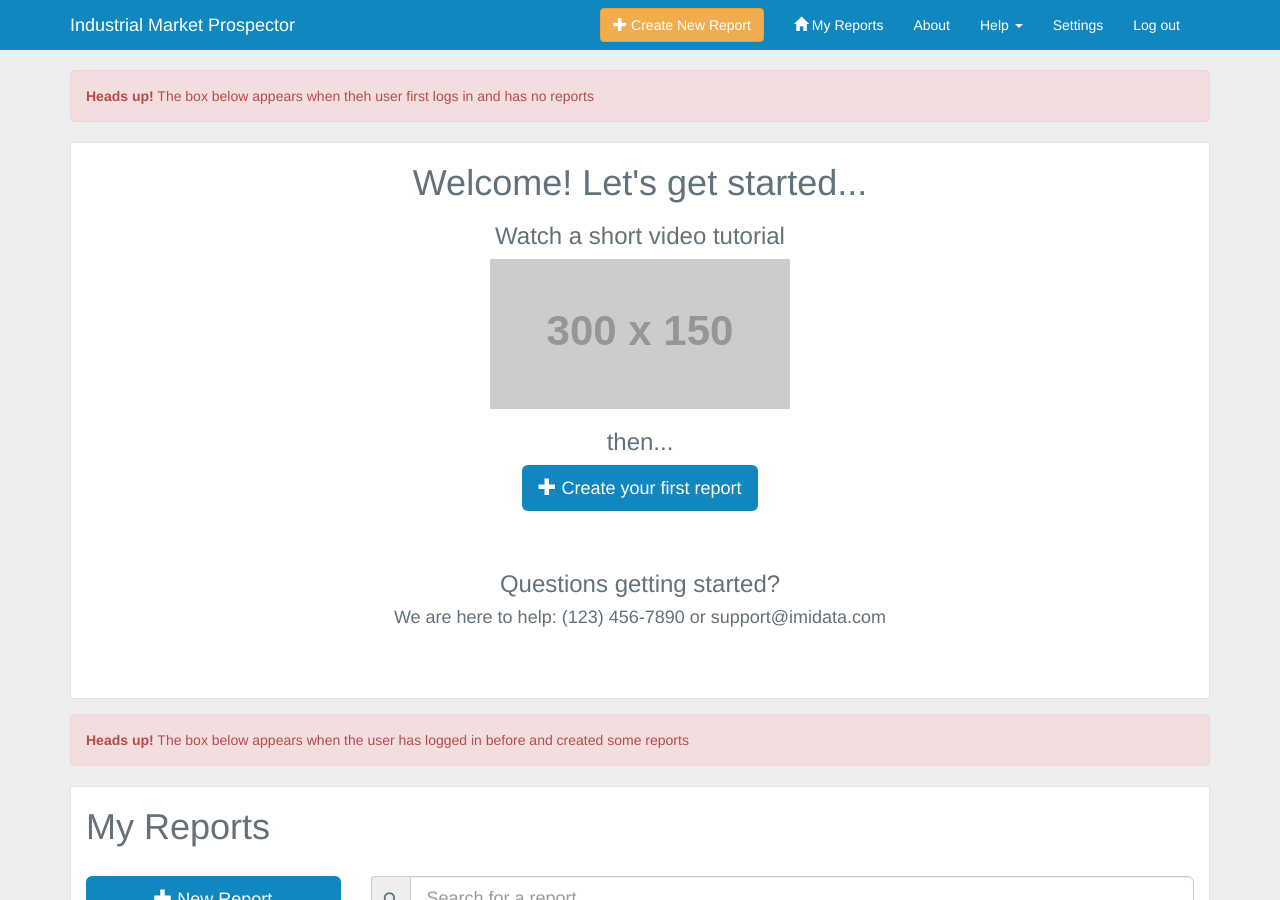
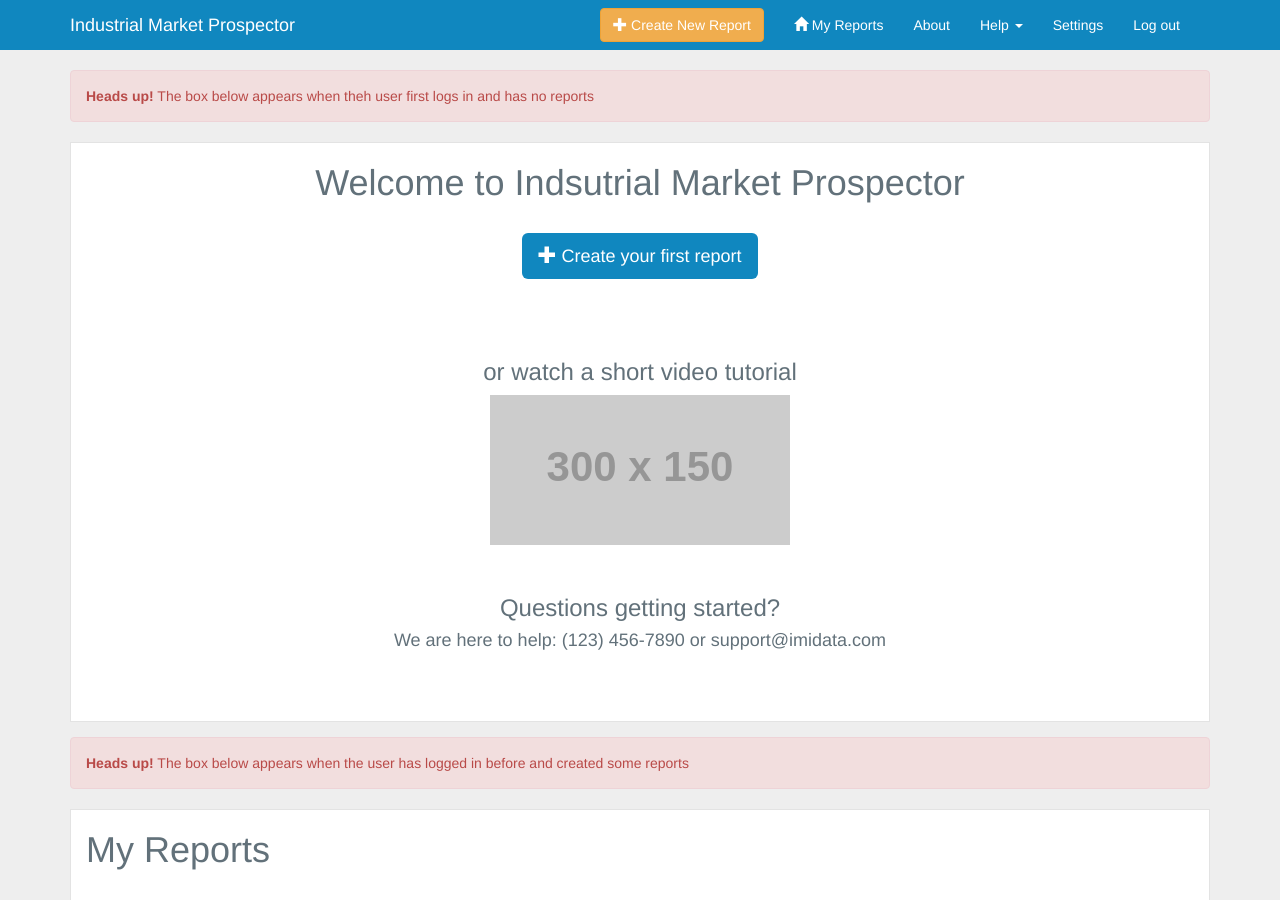
Before and after one commit to saintsjd/imi-ui, a Jekyll site: the page built from myreports.html, in a window 1280 px wide and 900 px high. Built offline with Jekyll 4.4.1, drawn with Linux system fonts in a browser that asks for light colours; Markdown is read by kramdown in place of the engine named in the settings.

Commit message:
revised welcome page

```diff
--- a/myreports.html
+++ b/myreports.html
@@ -11,18 +11,21 @@ title: Your New Jekyll Site
 
 <div class="section text-center">
 
-	<h1>Welcome! Let's get started...</h1>
+	<h1>Welcome to Indsutrial Market Prospector</h1>
+	<br>
+	<a data-toggle="modal" href="#newReportModal" class="btn btn-lg btn-primary"><span class="glyphicon glyphicon-plus"></span> Create your first report</a>
 
-	<h3>Watch a short video tutorial</h3>
+	<br>
+	<br>
+	<br>
+	<br>
+	<h3>or watch a short video tutorial</h3>
+
 	<p>
       <img src="http://placehold.it/300x150" alt="...">
 	</p>
 
-	<h3>then...</h3>
-	<a data-toggle="modal" href="#newReportModal" class="btn btn-lg btn-primary"><span class="glyphicon glyphicon-plus"></span> Create your first report</a>
 
-	<br>
-	<br>
 	<br>
 	<h3>Questions getting started?</h3>
 	<h4>We are here to help: (123) 456-7890 or support@imidata.com</h4>
```
